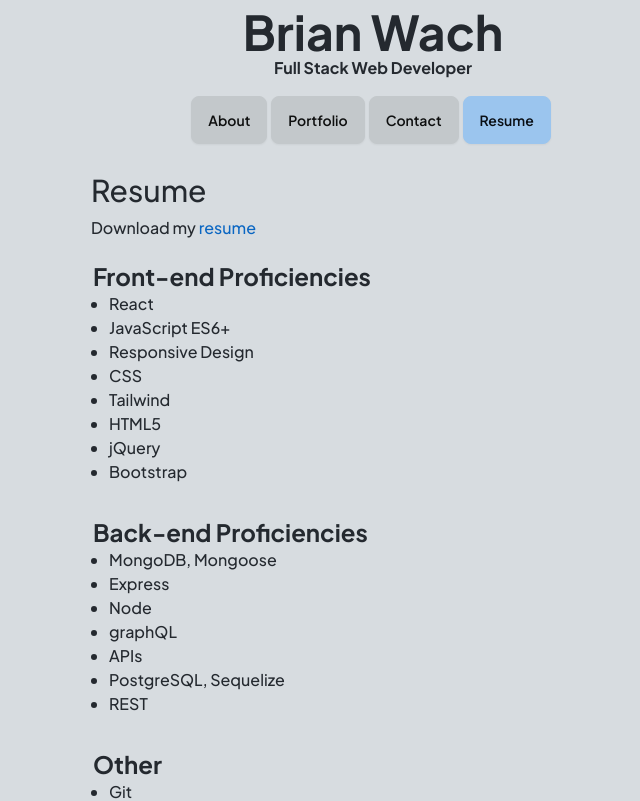
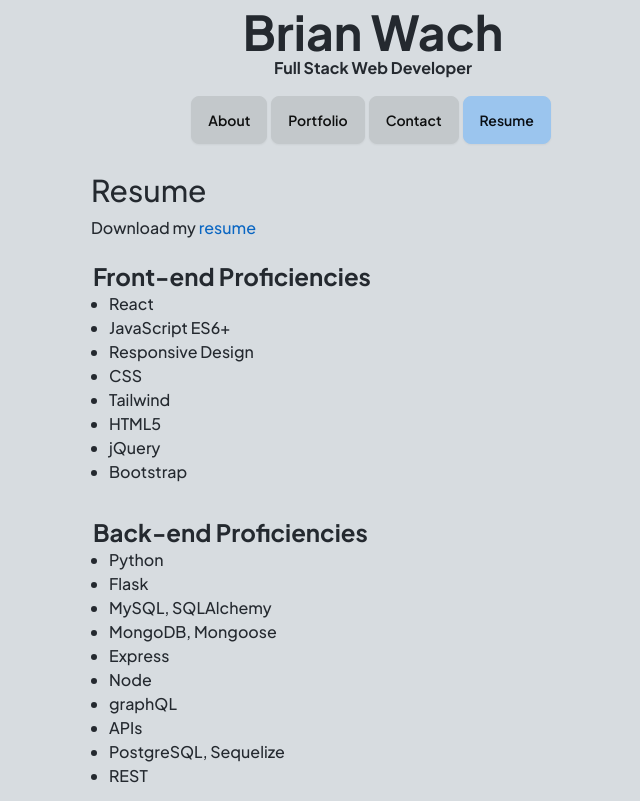
Before and after one commit to briandwach/portfolio-react, a React (Vite) app: page /Resume in a window 1280 px wide. Shown: the top 801 px of the page, without its empty margins (267-907 px from the left). Built offline with nearby package versions, Linux system fonts and the light colour scheme.

Commit message:
Updated proficiences on resume page, updated resume PDF, updated News Feed technologies

```diff
--- a/src/data/projectData.js
+++ b/src/data/projectData.js
@@ -24,7 +24,7 @@ const projectData = [
         image: '/images/newsfeed.png',
         alt: 'Screenshot of Just Tech News application',
         desc: 'News feed for posting tech articles, commenting, and upvoting',
-        tech: 'Python | Flask | MySQL | SQLAlchemy | Jinja | JavaScript'
+        tech: 'Python | Flask | MySQL | SQLAlchemy'
     },
     {
         name: 'JavaScript Quiz',
--- a/src/pages/Resume.jsx
+++ b/src/pages/Resume.jsx
@@ -24,6 +24,9 @@ export default function Resume() {
 
         <h3 className='text-2xl font-bold'>Back-end Proficiencies</h3>
         <ul className='list-disc mb-8 ml-4'>
+          <li>Python</li>
+          <li>Flask</li>
+          <li>MySQL, SQLAlchemy</li>
           <li>MongoDB, Mongoose</li>
           <li>Express</li>
           <li>Node</li>
```
Also changed, not shown: 1 other file (tests, documents, lock files or other folders).
